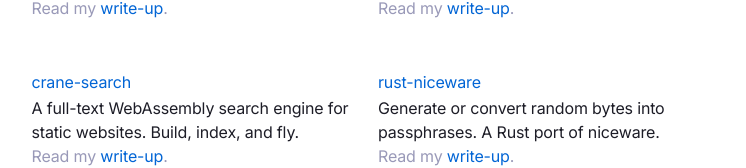
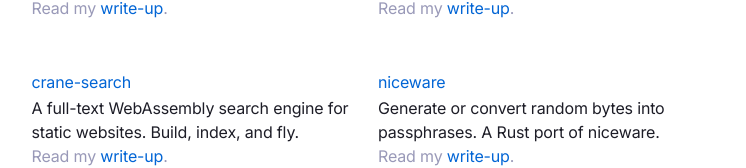
Before and after one commit to healeycodes/healeycodes.com, a Next.js app: page /projects in a window 1280 px wide. Shown: the part 429-597 px from the top of the page, without its empty margins (262-1008 px from the left). Built offline with nearby package versions, Linux system fonts and the light colour scheme.

Commit message:
Update projects.ts

```diff
--- a/data/projects.ts
+++ b/data/projects.ts
@@ -18,8 +18,8 @@ export default [
     to: "/webassembly-search-tools-for-static-websites",
   },
   {
-    name: "rust-niceware",
-    link: "https://github.com/healeycodes/rust-niceware",
+    name: "niceware",
+    link: "https://github.com/healeycodes/niceware",
     desc: "Generate or convert random bytes into passphrases. A Rust port of niceware.",
     to: "/porting-niceware-to-rust",
   },
```
